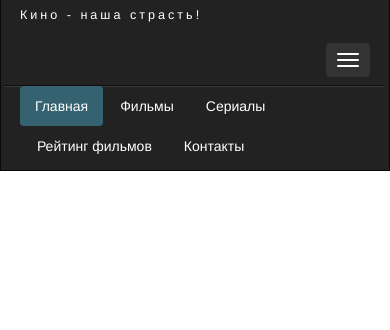
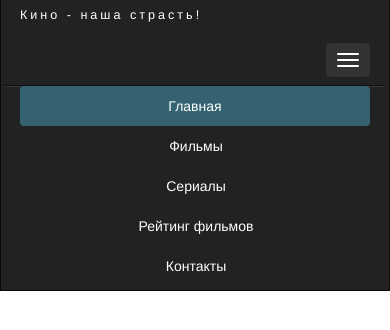
Before and after one commit to SergeiPresnyakov/KinoMonstr-Bootstrap, a plain HTML site: page index.html in a window 390 px wide. Both pictures are taken after a click on the button "Toggle navigation". Shown: the part 74-404 px from the top of the page. Drawn offline with nearby package versions, Linux system fonts and the light colour scheme.

Commit message:
styling mobile nav burger-button

```diff
--- a/assets/css/style.css
+++ b/assets/css/style.css
@@ -31,3 +31,13 @@
 .navbar-inverse {
     padding: 1%;
 }
+
+@media (max-width: 767px) {
+    .nav-pills>li {
+        float: none;
+    }
+
+    .nav-pills {
+        text-align: center;
+    }
+}
```
